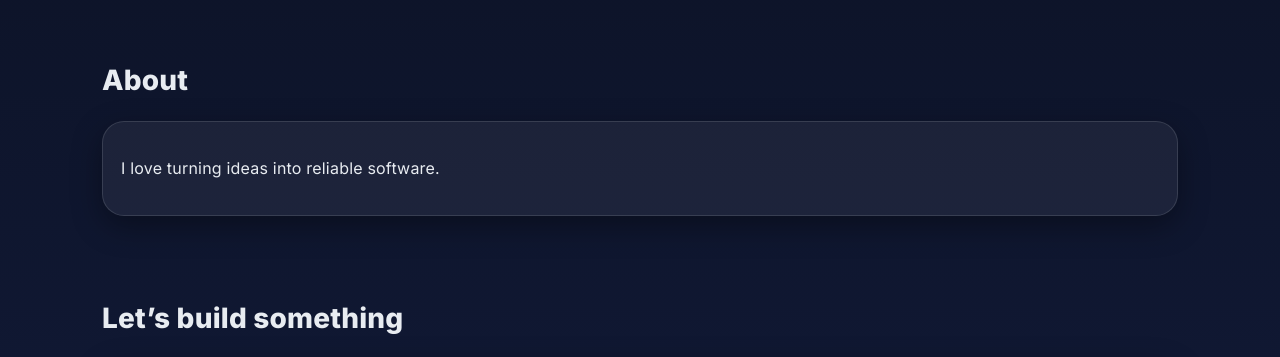
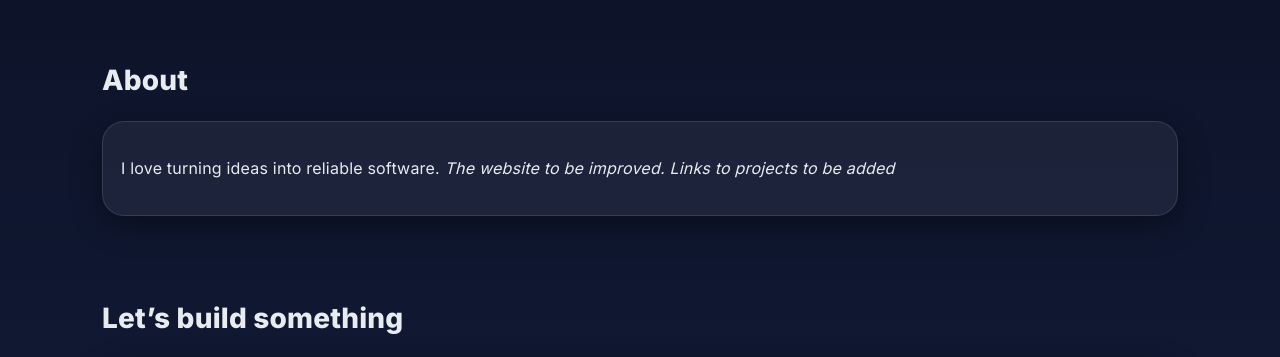
Before and after one commit to hmungiria/hmungiria.github.io, a plain HTML site: page index.html in a window 1280 px wide. Shown: the part 411-768 px from the top of the page. Drawn offline with Linux system fonts and the light colour scheme.

Commit message:
index.html

```diff
--- a/index.html
+++ b/index.html
@@ -59,7 +59,7 @@
       <h2 class="section-title">About</h2>
       <div class="card">
         <p>
-          I love turning ideas into reliable software.
+          I love turning ideas into reliable software. <em>The website to be improved. Links to projects to be added</em>
         </p>
       </div>
     </section>
```
